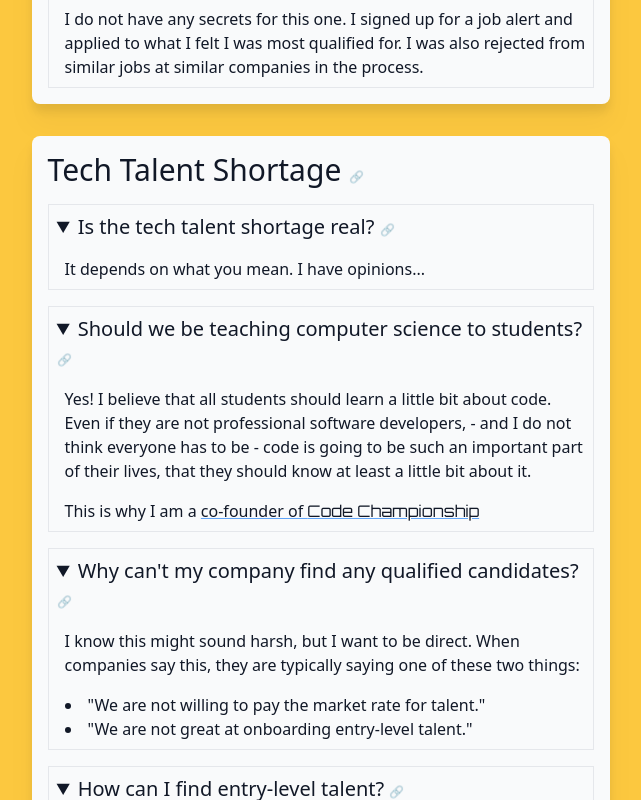
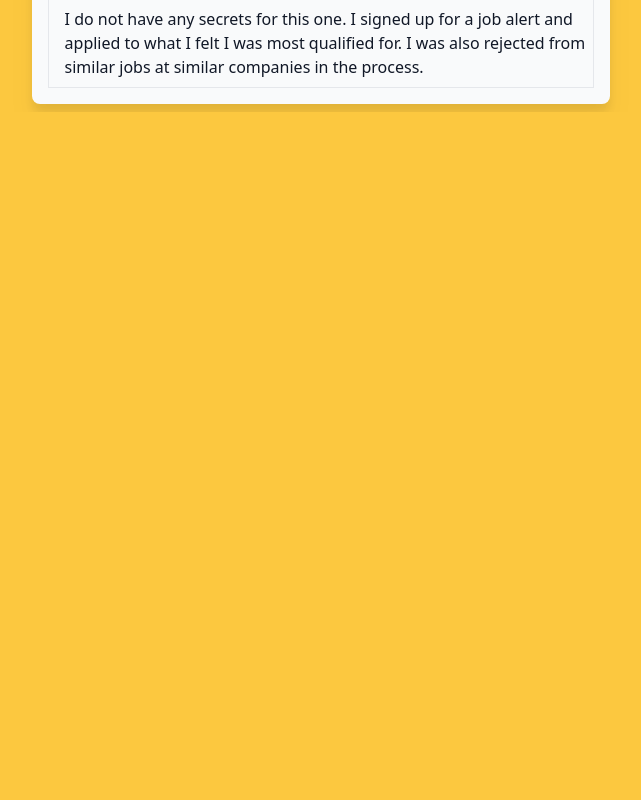
Before and after one commit to LukeSchlangen/luke.mn, a Next.js app: page /faq in a window 1280 px wide. Shown: the part 1640-2440 px from the top of the page, without its empty margins (319-960 px from the left). After the commit the page ends 1752 px from the top, so only its background shows below. Built offline with nearby package versions, Linux system fonts and the light colour scheme.

Commit message:
feat: comment our tech talent shortage section

```diff
--- a/src/app/components/pages/faq-page.tsx
+++ b/src/app/components/pages/faq-page.tsx
@@ -132,7 +132,7 @@ export default function FAQPage({ theme }: { theme: Theme }) {
               </details>
             </section>
           </ProseContainer>
-          <ProseContainer theme={theme}>
+          {/* <ProseContainer theme={theme}>
             <section className="space-y-4">
               <h3 className="text-3xl">
                 Tech Talent Shortage
@@ -253,7 +253,7 @@ export default function FAQPage({ theme }: { theme: Theme }) {
                 </p>
               </details>
             </section>
-          </ProseContainer>
+          </ProseContainer> */}
         </main>
       </div>
     </div>
```
